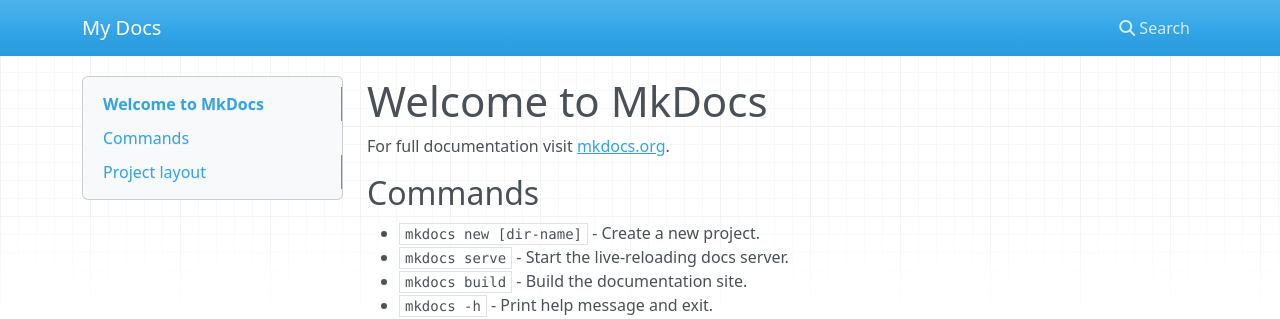
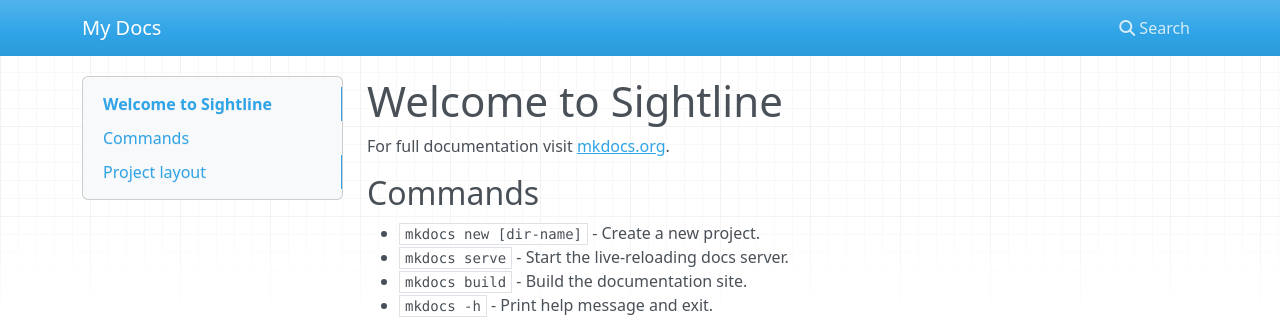
Before and after one commit to LZTek-io/LTek-io, an MkDocs documentation site: the page built from docs/index.md, in a window 1280 px wide. Shown: the top 319 px of the page. Built offline with MkDocs 1.6.1, drawn with Linux system fonts in a browser that asks for light colours; nearby versions of some CDN libraries.

Commit message:
Updated docs

```diff
--- a/docs/index.md
+++ b/docs/index.md
@@ -1,4 +1,4 @@
-# Welcome to MkDocs
+# Welcome to Sightline
 
 For full documentation visit [mkdocs.org](https://www.mkdocs.org).
 
```
